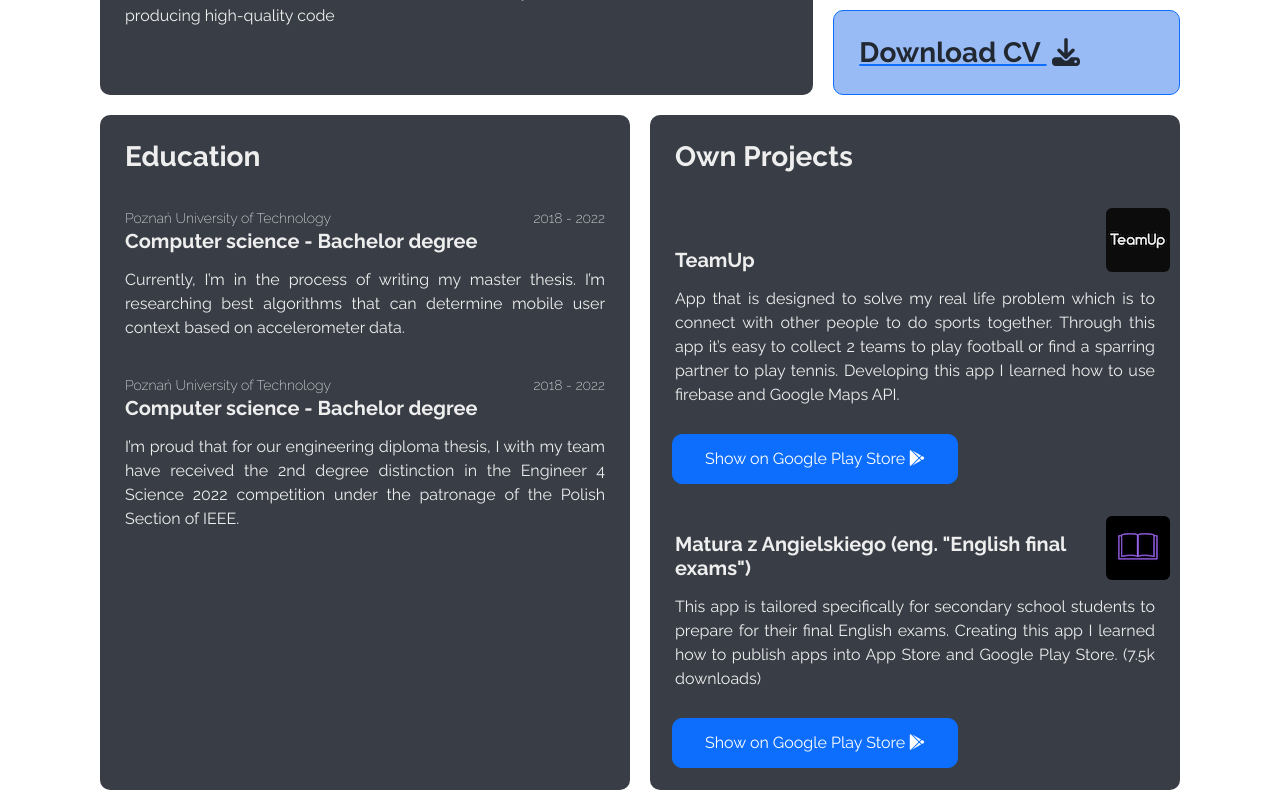
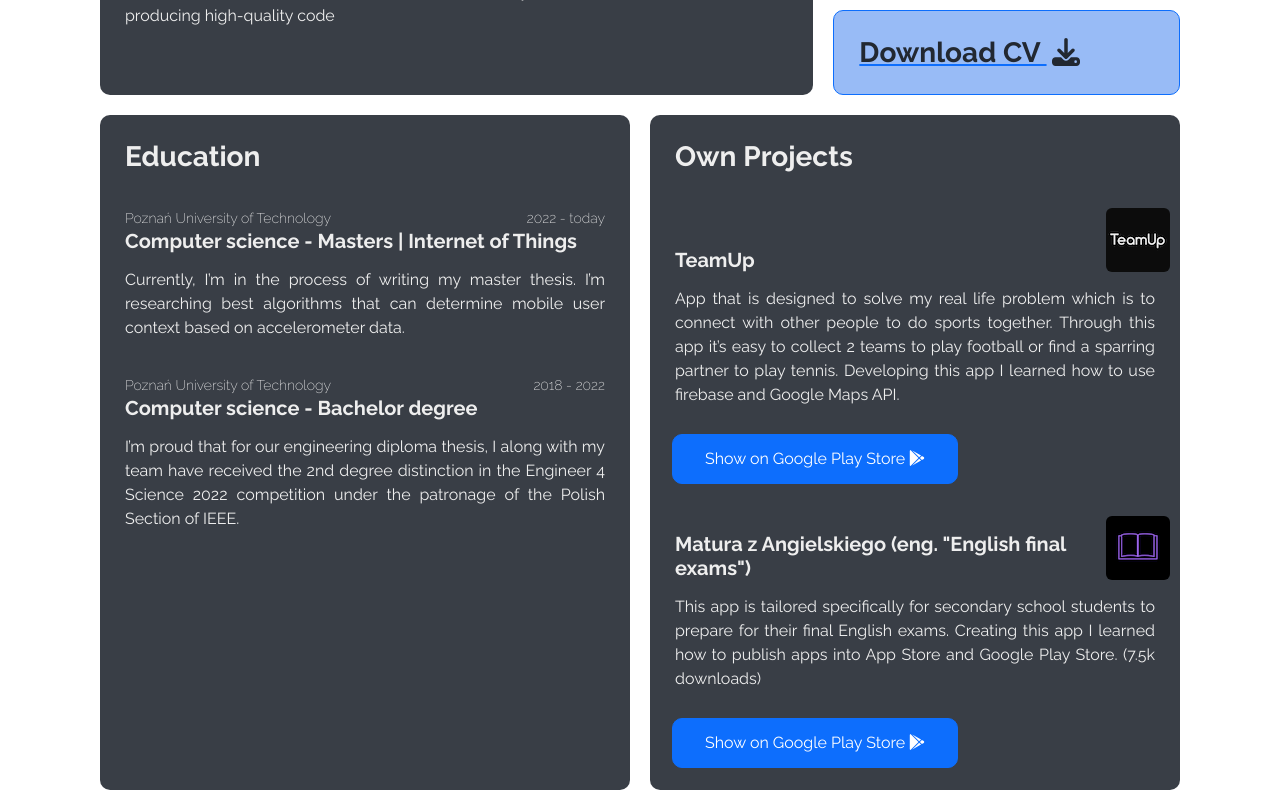
Before and after one commit to Aidem6/webCV, a Next.js app: page / in a window 1280 px wide. Shown: the part 917-1717 px from the top of the page. Built offline with nearby package versions, Linux system fonts and the light colour scheme.

Commit message:
fix education description

```diff
--- a/src/app/components/educationCard.js
+++ b/src/app/components/educationCard.js
@@ -9,15 +9,15 @@ export function EducationCard() {
       </h2>
       <InfoChunk
         additionalInfo='Poznań University of Technology'
-        date='2018 - 2022'
-        h3='Computer science - Bachelor degree'
+        date='2022 - today'
+        h3='Computer science - Masters | Internet of Things'
         description="Currently, I’m in the process of writing my master thesis. I’m researching best algorithms that can determine mobile user context based on accelerometer data."
       />
       <InfoChunk
         additionalInfo='Poznań University of Technology'
         date='2018 - 2022'
         h3='Computer science - Bachelor degree'
-        description="I’m proud that for our engineering diploma thesis, I with my team have received the 2nd degree distinction in the Engineer 4 Science 2022 competition under the patronage of the Polish Section of IEEE."
+        description="I’m proud that for our engineering diploma thesis, I along with my team have received the 2nd degree distinction in the Engineer 4 Science 2022 competition under the patronage of the Polish Section of IEEE."
       />
     </div>
   );
```
